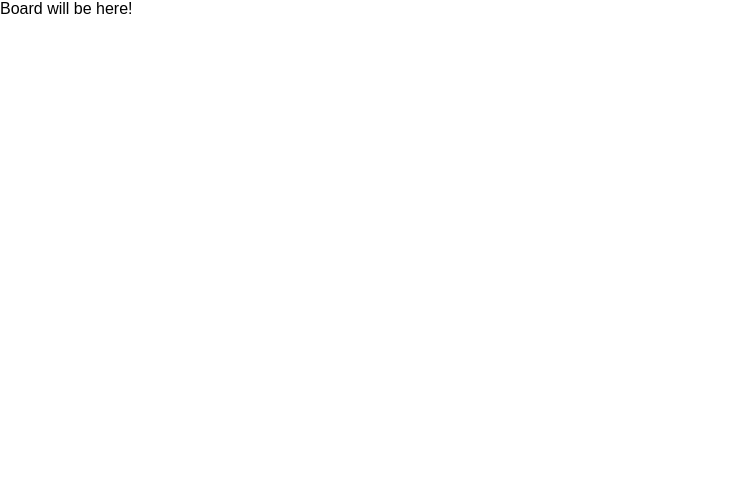
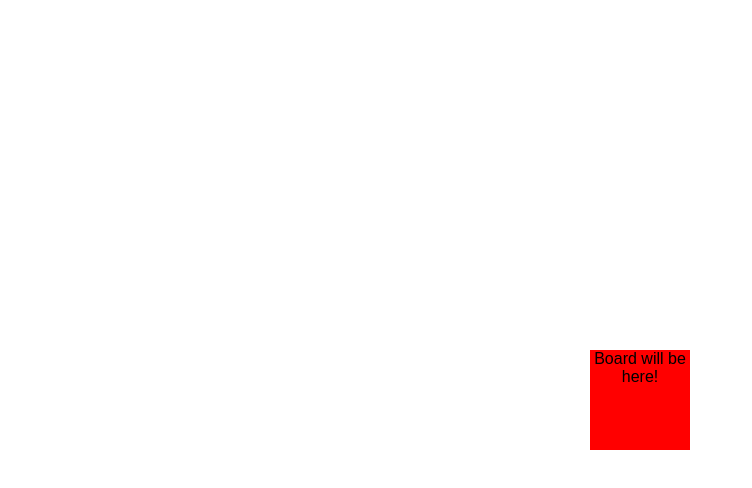
Before and after one commit to dylmarcor/go, a React (Create React App) app: page / in a window 1280 px wide. Shown: the top 488 px of the page, without its empty margins (0-752 px from the left). Built offline with nearby package versions, Linux system fonts and the light colour scheme; the HTML template or start-up script is replaced by a standard one.

Commit message:
add minor style, temporary

```diff
--- a/src/App.tsx
+++ b/src/App.tsx
@@ -1,10 +1,13 @@
-import React, {Component} from 'react';
+import React, {Component, Props} from 'react';
 import ReactDOM from 'react-dom';
 import Board from  './components/Board';
 
-class App extends Component {
-    constructor (props) {
-        super(props)
+interface MyProps{};
+interface MyState{};
+
+class App extends Component<MyProps, MyState> {
+    public constructor (props: MyProps) {
+        super(props as any)
         this.state = {
             user: {},
         }
--- a/src/components/Board.css
+++ b/src/components/Board.css
@@ -0,0 +1,14 @@
+div {
+	width: 100px;
+	height: 100px;
+    background-color: red;
+    text-align: center;
+
+	position: absolute;
+	top:0;
+	bottom: 0;
+	left: 0;
+	right: 0;
+
+	margin: auto;
+}
--- a/src/components/Board.tsx
+++ b/src/components/Board.tsx
@@ -1,7 +1,9 @@
 import React from 'react';
 import './Board.css';
 
-const Board = (props) => {
+interface MyProps{};
+
+const Board = (props: MyProps) => {
 
     return (
         <div>
```
